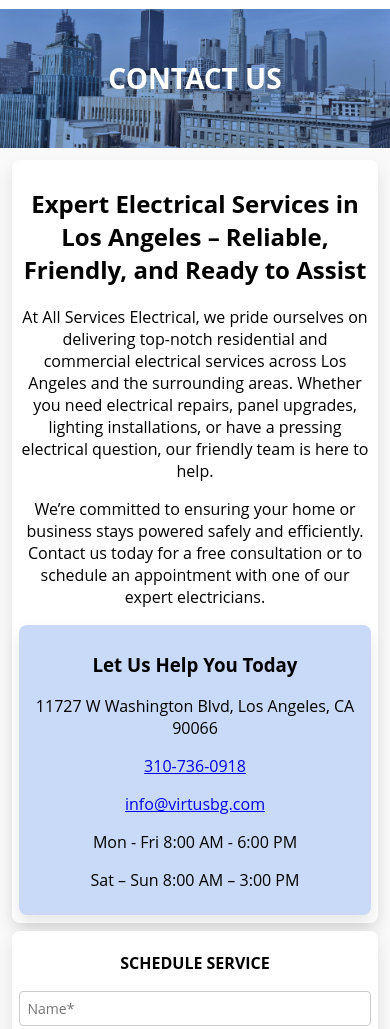
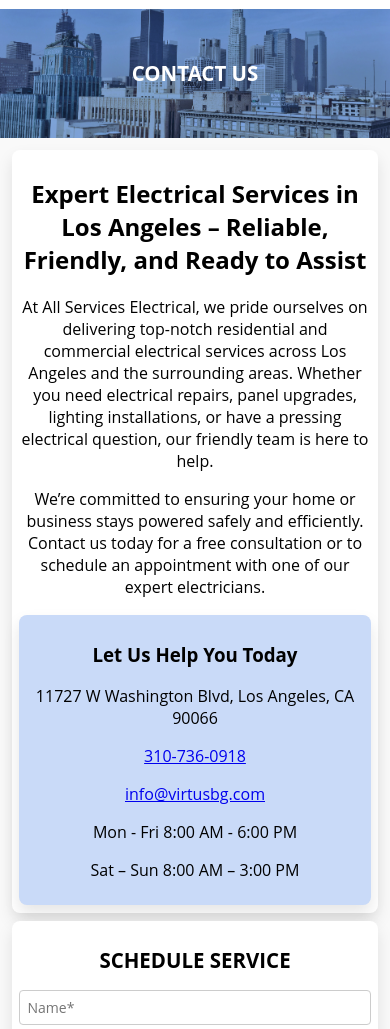
Before and after one commit to VirtusBusinessGroup/AllServicesElectrical, a plain HTML site: page assets/html/contact_us.html in a window 390 px wide. Shown: the part 133-1162 px from the top of the page. Drawn offline with Linux system fonts and the light colour scheme.

Commit message:
Fix formatting

```diff
--- a/assets/css/contact_us.css
+++ b/assets/css/contact_us.css
@@ -109,7 +109,7 @@
     }
 
     .contact-banner h2 {
-        font-size: 1.75rem; /* Further reduce font size */
+        font-size: 5.25vw; /* Further reduce font size */
     }
 
     .contact-section {
@@ -125,7 +125,7 @@
     }
 
     .schedule-form h2 {
-        font-size: 1rem; /* Adjust font size */
+        font-size: 5.25vw; /* Adjust font size */
     }
 
     .schedule-form input,
--- a/assets/css/electrical_services.css
+++ b/assets/css/electrical_services.css
@@ -310,7 +310,7 @@
     }
 
     .services-banner h2 {
-        font-size: 1.5rem; /* Smaller headline */
+        font-size: 5.25vw; /* Smaller headline */
     }
 
     .schedule-service-btn {
```
